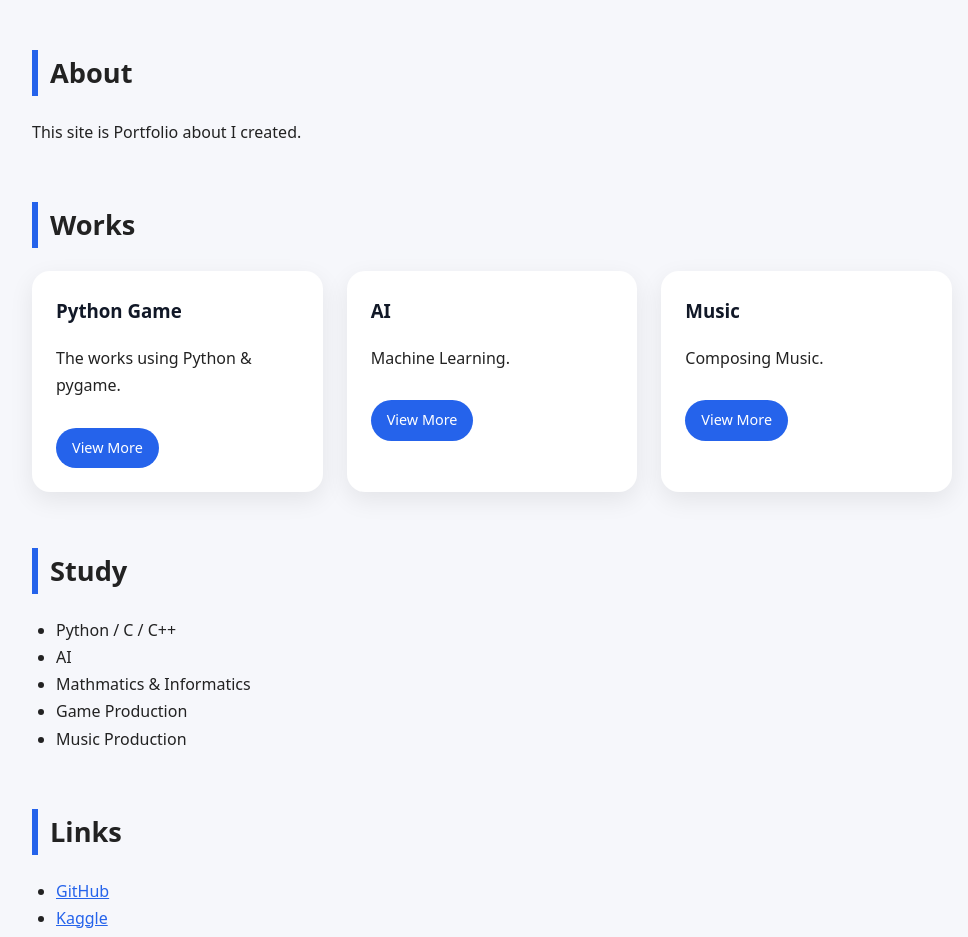
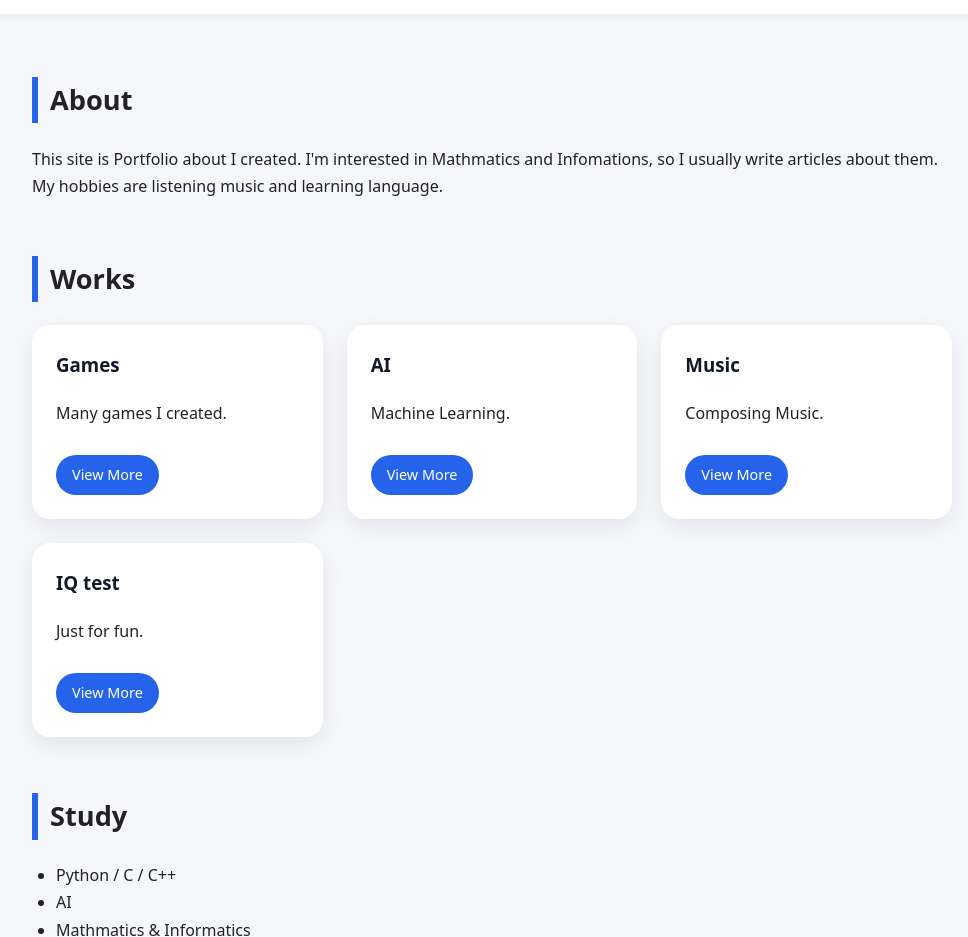
Before and after one commit to 3141595/3141595.github.io, a plain HTML site: page index.html in a window 1280 px wide. Shown: the part 373-1310 px from the top of the page, without its empty margins (148-1116 px from the left). Drawn offline with Linux system fonts and the light colour scheme.

Commit message:
modified

```diff
--- a/index.html
+++ b/index.html
@@ -1,3 +1,4 @@
+<!-- 2026/8/29(土)23:39追記 -->
 <!DOCTYPE html>
 <html lang="ja">
 <head>
@@ -7,6 +8,16 @@
   <title>Portfolio</title>
   <link rel="stylesheet" href="style.css">
 </head>
+
+
+<script type="text/javascript">
+  var modified = new Date(document.lastModified);
+  var year = modified.getFullYear();
+  var month= modified.getMonth() + 1;
+  var date = modified.getDate();
+  document.write( "最終更新日：" + year + "年" + month + "月" + date + "日" );
+</script>
+
 
 <body>
   <header class="hero">
@@ -26,6 +37,8 @@
       <h2>About</h2>
       <p>
         This site is Portfolio about I created.
+        I'm interested in Mathmatics and Infomations, so I usually write articles about them.
+        My hobbies are listening music and learning language.
       </p>
     </section>
 
@@ -34,9 +47,9 @@
 
       <div class="card-list">
         <article class="card">
-          <h3>Python Game</h3>
+          <h3>Games</h3>
           <p>
-            The works using Python & pygame.
+            Many games I created.
           </p>
           <a href="#" class="button">View More</a>
         </article>
@@ -53,6 +66,14 @@
           <h3>Music</h3>
           <p>
             Composing Music.
+          </p>
+          <a href="#" class="button">View More</a>
+        </article>
+
+        <article class="card">
+          <h3>IQ test</h3>
+          <p>
+            Just for fun.
           </p>
           <a href="#" class="button">View More</a>
         </article>
@@ -74,7 +95,7 @@
       <h2>Links</h2>
       <ul>
         <li><a href="https://github.com/">GitHub</a></li>
-        <li><a href="#">Kaggle</a></li>
+        <li><a href="https://www.kaggle.com/">Kaggle</a></li>
         <li><a href="#">YouTube</a></li>
       </ul>
     </section>
```
